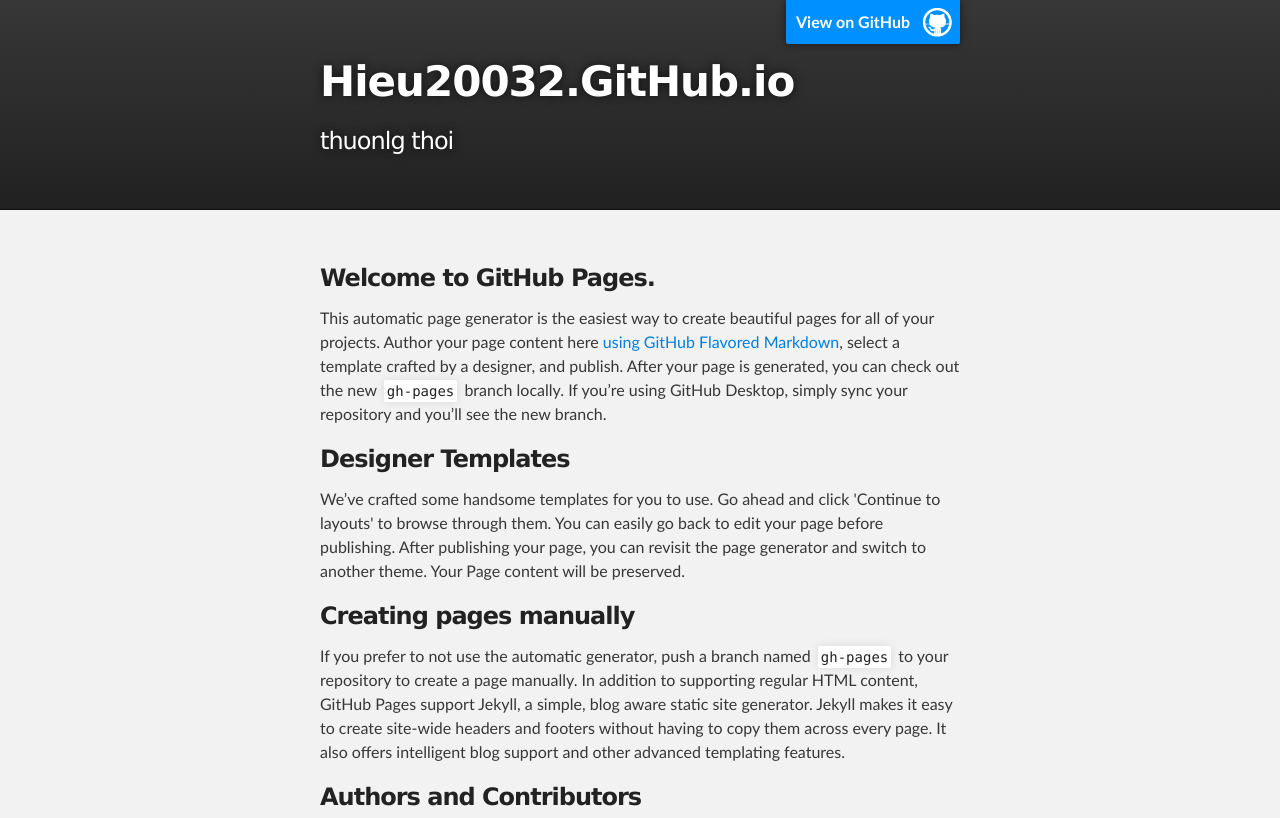
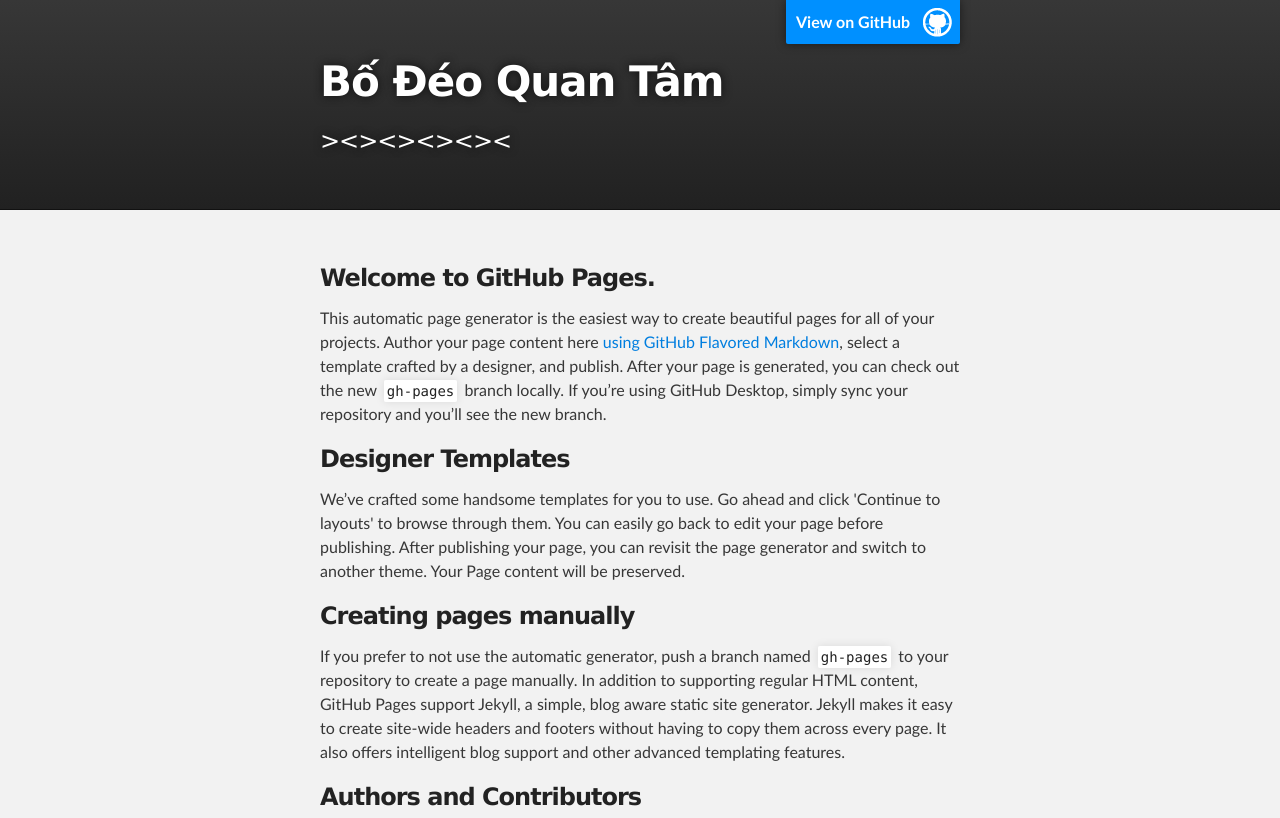
Before and after one commit to hieu20032/hieu20032.github.io, a plain HTML site: page index.html in a window 1280 px wide. Shown: the top 818 px of the page. Drawn offline with Linux system fonts and the light colour scheme.

Commit message:
Update index.html

```diff
--- a/index.html
+++ b/index.html
@@ -18,8 +18,8 @@
         <header class="inner">
           <a id="forkme_banner" href="https://github.com/hieu20032">View on GitHub</a>
 
-          <h1 id="project_title">Hieu20032.GitHub.io</h1>
-          <h2 id="project_tagline">thuonlg thoi</h2>
+          <h1 id="project_title">Bố Đéo Quan Tâm</h1>
+          <h2 id="project_tagline">><><><><><</h2>
 
         </header>
     </div>
```
